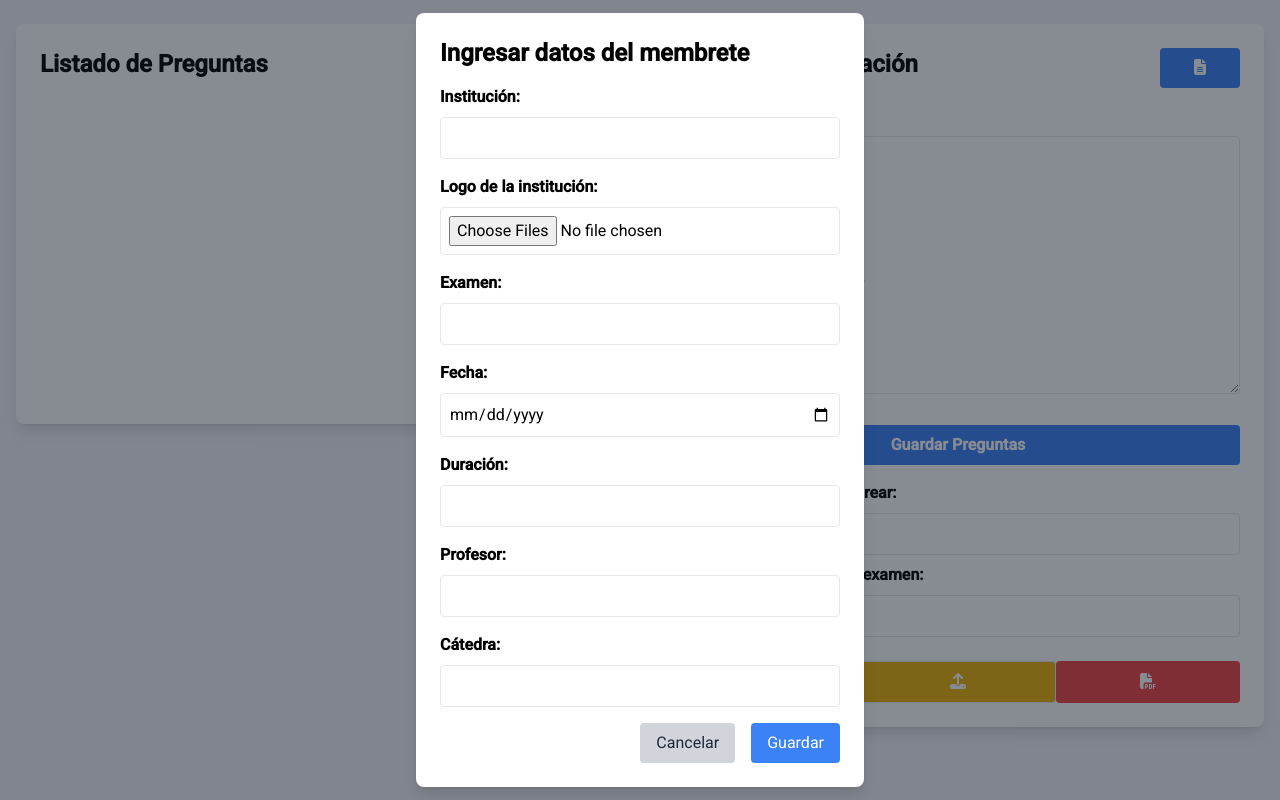
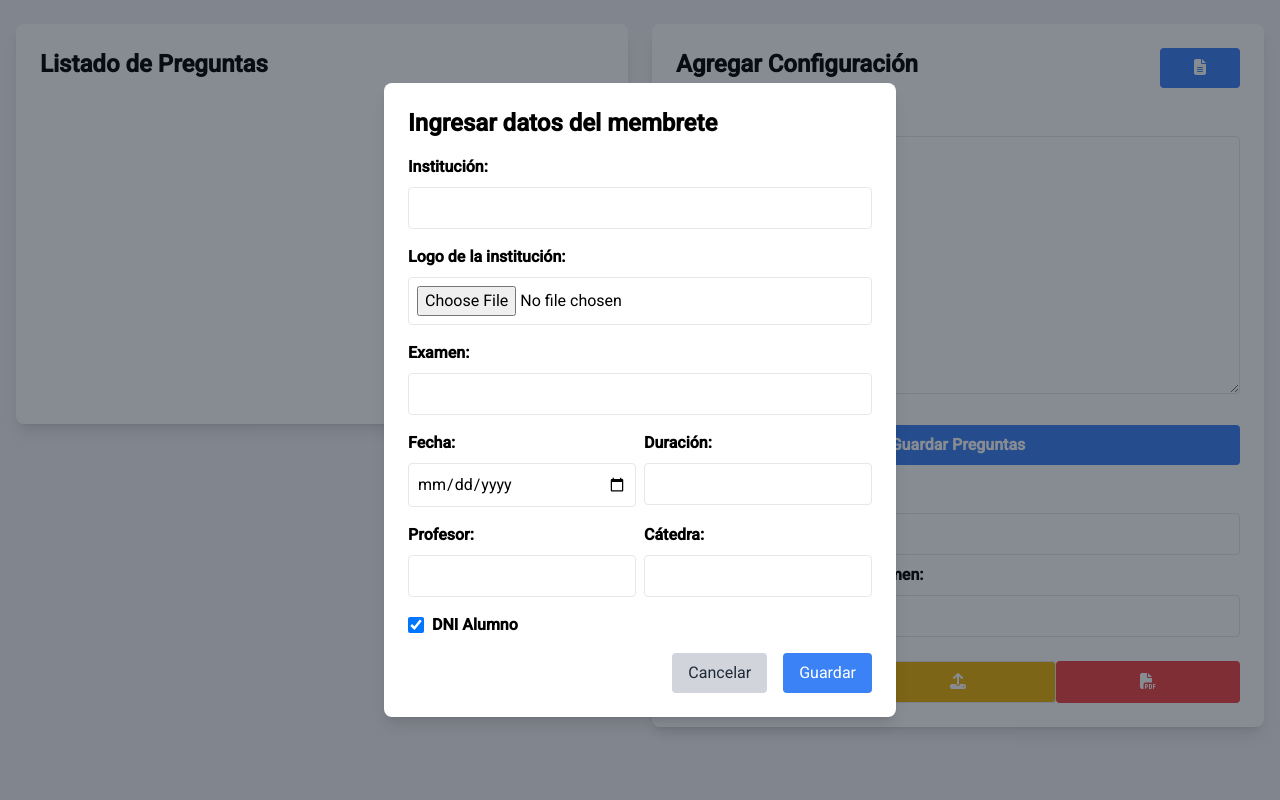
Before and after one commit to AlejandroJorba/examenes-app, an Angular app: page / in a window 1280 px wide. Both pictures are taken after a click on the button 1200 px from the left and 68 px from the top of the page. Built offline with nearby package versions, Linux system fonts and the light colour scheme.

Commit message:
se agrega el check para colocar dni en el membrete

```diff
--- a/angular.json
+++ b/angular.json
@@ -90,6 +90,9 @@
             ],
             "scripts": []
           }
+        },
+        "deploy": {
+          "builder": "angular-cli-ghpages:deploy"
         }
       }
     }
--- a/package.json
+++ b/package.json
@@ -32,6 +32,7 @@
     "@rollup/plugin-dynamic-import-vars": "^2.1.2",
     "@types/jasmine": "~5.1.0",
     "@types/node": "^20.12.7",
+    "angular-cli-ghpages": "^2.0.0-beta.2",
     "jasmine-core": "~5.1.0",
     "karma": "~6.4.0",
     "karma-chrome-launcher": "~3.2.0",
--- a/src/app/Views/header/header.component.html
+++ b/src/app/Views/header/header.component.html
@@ -1,5 +1,5 @@
 <div class="fixed inset-0 z-50 flex items-center justify-center bg-gray-900 bg-opacity-50">
-    <div class="bg-white p-6 rounded-lg shadow-lg w-full max-w-md mx-4">
+    <div class="bg-white p-6 rounded-lg shadow-lg max-w-lg w-full mx-4 max-h-[85vh] overflow-y-auto">
         <h2 class="text-2xl font-semibold mb-4">Ingresar datos del membrete</h2>
         <form (ngSubmit)="guardarDatosHeader()" class="space-y-4">
             <!-- Campos para ingresar datos del header -->
@@ -9,27 +9,35 @@
             </div>
             <div>
                 <label for="logo" class="block font-semibold mb-2">Logo de la institución:</label>
-                <input type="file" id="logoInput" (change)="onLogoChange($event)" multiple accept="image/*" class="w-full border rounded p-2 focus:outline-none focus:border-blue-500">
+                <input type="file" id="logoInput" (change)="onLogoChange($event)" accept="image/*" class="w-full border rounded p-2 focus:outline-none focus:border-blue-500">
             </div>
             <div>
                 <label for="examen" class="block font-semibold mb-2">Examen:</label>
                 <input type="text" id="examen" [(ngModel)]="examen" name="examen" required class="w-full border rounded p-2 focus:outline-none focus:border-blue-500">
             </div>
-            <div>
+            <div class="flex flex-col sm:flex-row gap-2">
+                <div class="flex-1">
                     <label for="fecha" class="block font-semibold mb-2">Fecha:</label>
                     <input type="date" id="fecha" [(ngModel)]="fecha" name="fecha" required class="w-full border rounded p-2 focus:outline-none focus:border-blue-500">
                 </div>
-            <div>
+                <div class="flex-1">
                     <label for="duracion" class="block font-semibold mb-2">Duración:</label>
                     <input type="text" id="duracion" [(ngModel)]="duracion" name="duracion" required class="w-full border rounded p-2 focus:outline-none focus:border-blue-500">
                 </div>
-            <div>
+            </div>
+            <div class="flex flex-col sm:flex-row gap-2">
+                <div class="flex-1">
                     <label for="profesor" class="block font-semibold mb-2">Profesor:</label>
                     <input type="text" id="profesor" [(ngModel)]="profesor" name="profesor" required class="w-full border rounded p-2 focus:outline-none focus:border-blue-500">
                 </div>
-            <div>
+                <div class="flex-1">
                     <label for="catedra" class="block font-semibold mb-2">Cátedra:</label>
                     <input type="text" id="catedra" [(ngModel)]="catedra" name="catedra" required class="w-full border rounded p-2 focus:outline-none focus:border-blue-500">
+                </div>
+            </div>
+            <div class="flex items-center mb-4">
+                <input type="checkbox" id="dniCheckbox" [(ngModel)]="dniChecked" name="dniCheckbox" class="w-4 h-4 text-blue-700 bg-gray-600 border-gray-300 rounded">
+                <label for="dniCheckbox" class="ms-2 font-semibold">DNI Alumno</label>
             </div>
             <!-- Botones para guardar o cancelar -->
             <div class="flex justify-end space-x-4">
--- a/src/app/Views/header/header.component.ts
+++ b/src/app/Views/header/header.component.ts
@@ -18,6 +18,8 @@ export class HeaderComponent {
   duracion: string = '';
   profesor: string = '';
   catedra: string = '';
+  dniChecked: boolean = true;
+
   logoFiles: File[] = [];
 
   guardarDatosHeader() {
@@ -29,7 +31,8 @@ export class HeaderComponent {
       duracion: this.duracion,
       profesor: this.profesor,
       catedra: this.catedra,
-        logoFile: this.logoFiles
+      logoFile: this.logoFiles,
+      dniChecked: this.dniChecked
     });
 
     // Cerrar el modal
--- a/src/app/Views/preguntas/preguntas.component.ts
+++ b/src/app/Views/preguntas/preguntas.component.ts
@@ -37,6 +37,7 @@ export class PreguntasComponent implements OnInit {
   duracion: string = '';
   profesor: string = '';
   catedra: string = '';
+  dniChecked: boolean = true;
   logoFiles: File[] = [];
 
   constructor(private fb: FormBuilder, private http: HttpClient, private examService: ExamService) {
@@ -69,6 +70,7 @@ export class PreguntasComponent implements OnInit {
     this.profesor = datos.profesor;
     this.catedra = datos.catedra;
     this.logoFiles = datos.logoFile;
+    this.dniChecked = datos.dniChecked;
     // Cerrar el modal después de actualizar los datos
     this.mostrarModal = false;
   }
@@ -253,9 +255,10 @@ export class PreguntasComponent implements OnInit {
       instructorP.innerHTML = `<strong>Profesor:</strong> ${this.profesor} | <strong>Cátedra:</strong> ${this.catedra}`;
       infoDiv.appendChild(instructorP);
 
-      // Instructor y código del curso
+      // Nombre y DNI del alumno
       const alumnoP = document.createElement('p');
-      alumnoP.innerHTML = `<strong>Nombre:</strong> <span style="margin-left: 240px;"></span>| <strong>DNI:</strong>`;
+      if(this.dniChecked) alumnoP.innerHTML = `<strong>Nombre:</strong> <span style="margin-left: 240px;"></span>| <strong>DNI:</strong>`;
+      else alumnoP.innerHTML = `<strong>Nombre:</strong>`;
       infoDiv.appendChild(alumnoP);
 
 
```
Also changed, not shown: 1 other file (tests, documents, lock files or other folders). Lines whose indentation alone changed are shown as unchanged.
